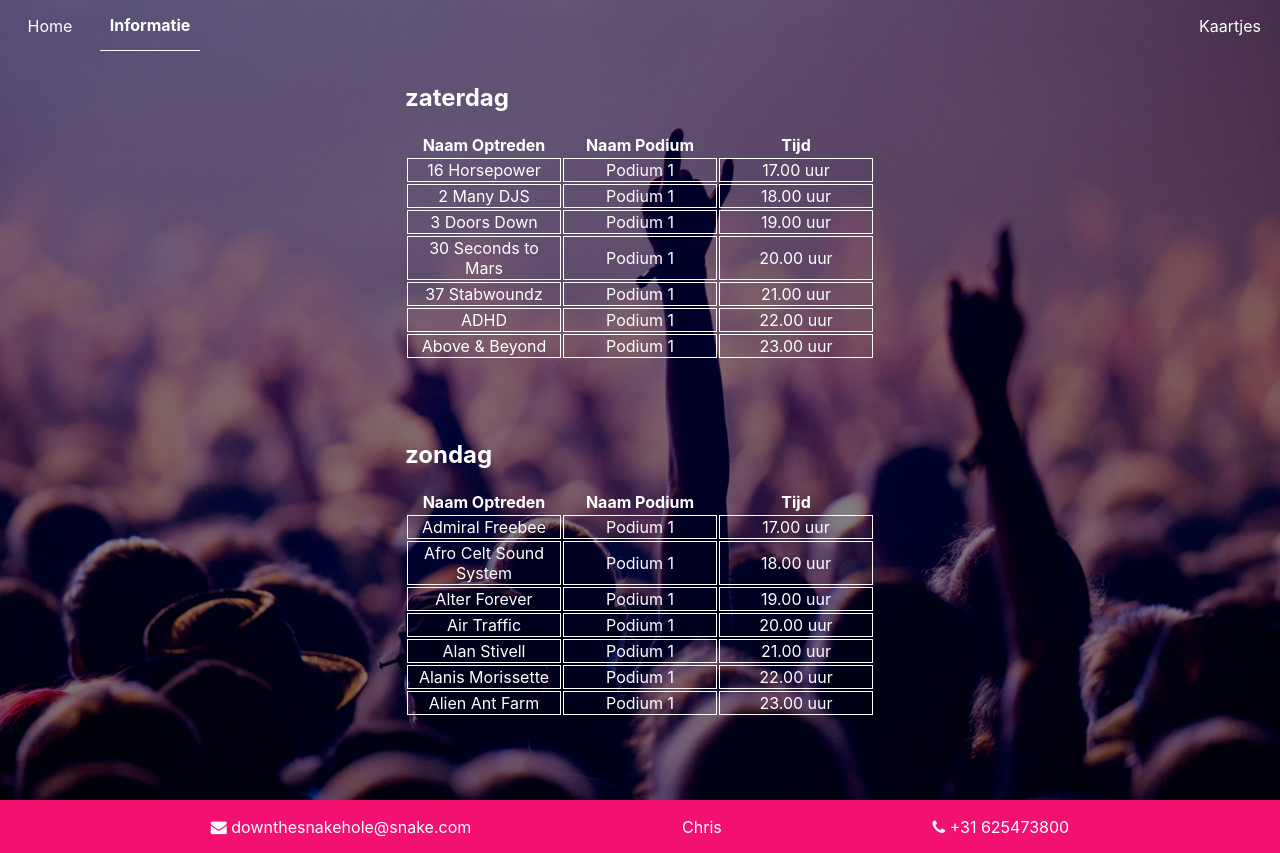
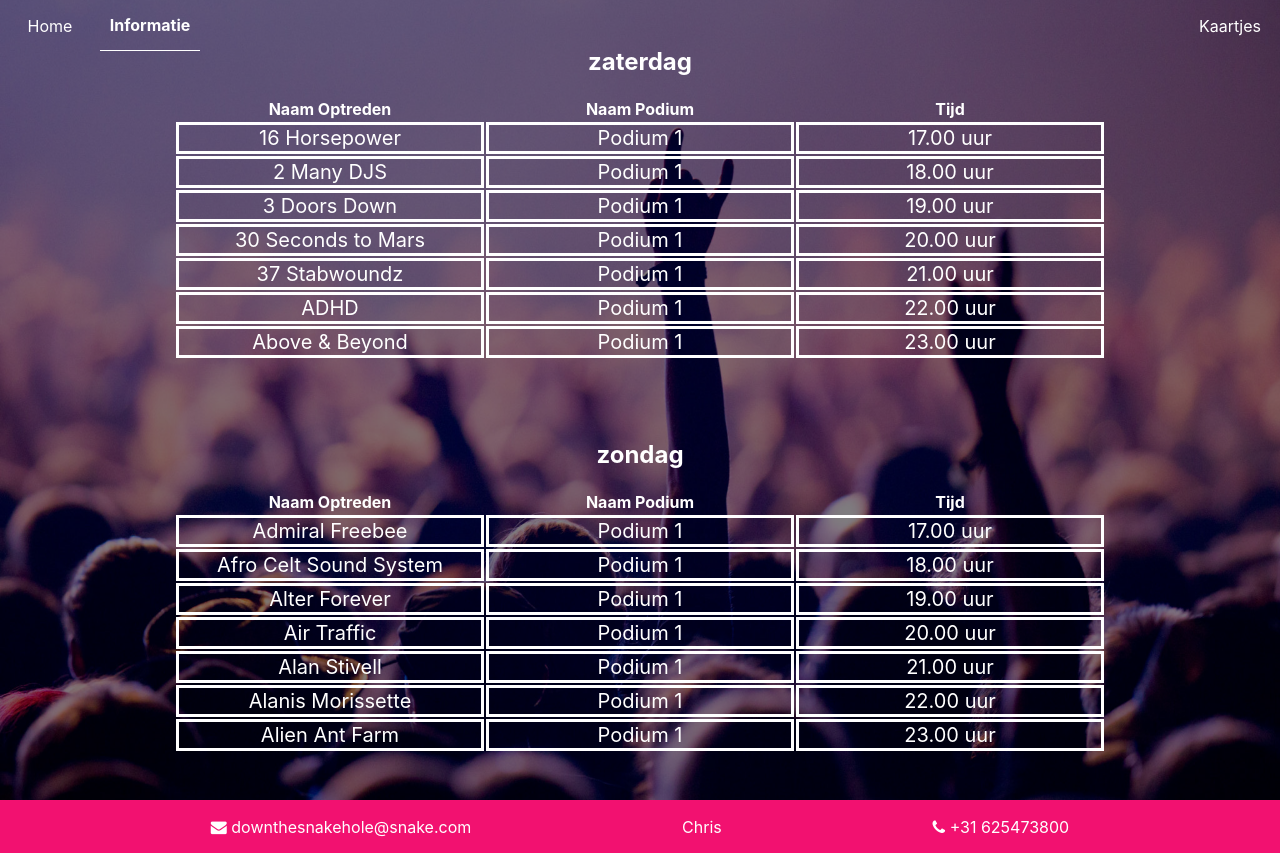
Before and after one commit to ChrisRoit/festival, a PHP site: page /informatie.php?page=informatie in a window 1280 px wide. Run offline with PHP 8.4, Linux system fonts and the light colour scheme.

Commit message:
updated Info page
a few visual edits

```diff
--- a/Code/css/informatie.css
+++ b/Code/css/informatie.css
@@ -40,13 +40,15 @@ main{
 }
 
 .custom-table > tbody > tr > td{
-    border: 1px solid white;
-    width:150px;
+    border: 3px solid white;
+    width:300px;
     text-align:center;
+    font-size: 20px;
 }
 
 .table-title{
     margin-top:80px;
+    text-align: center;
 }
 
 #bottom-pixel-pusher{
```
